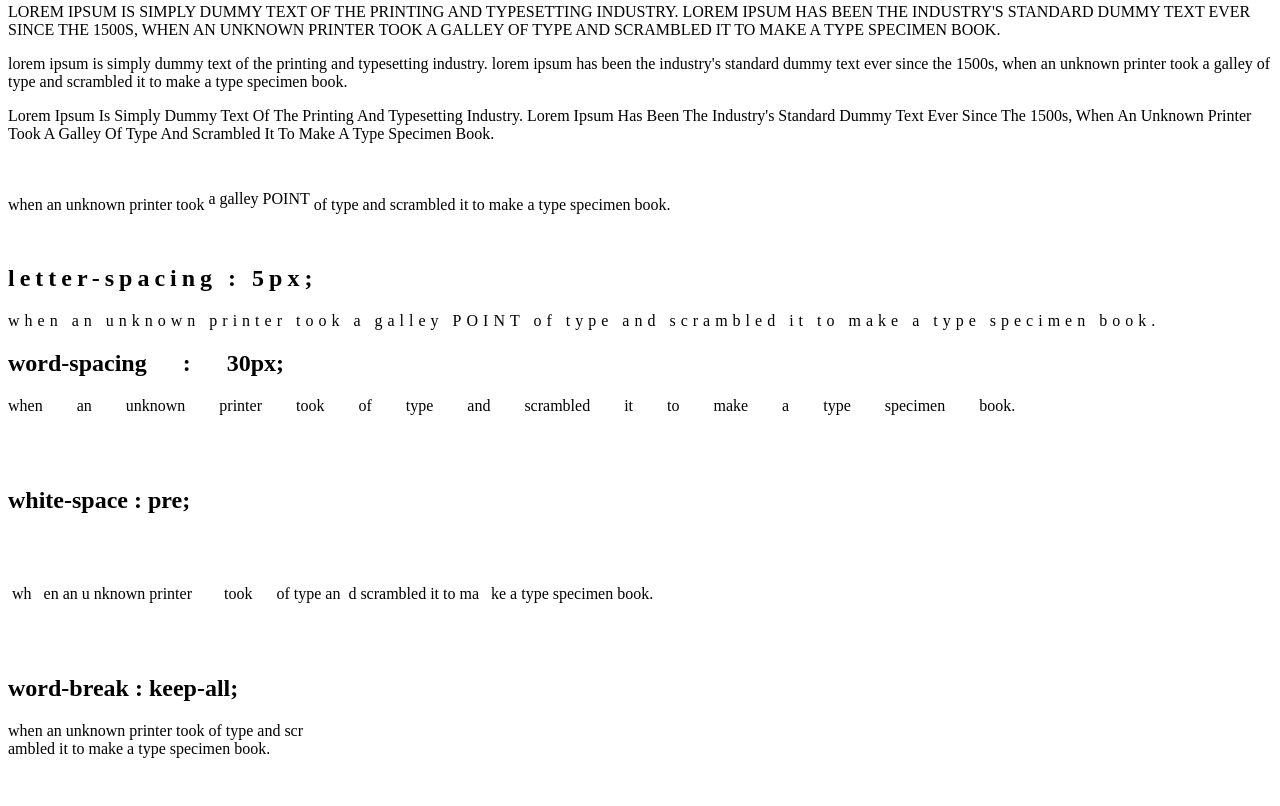
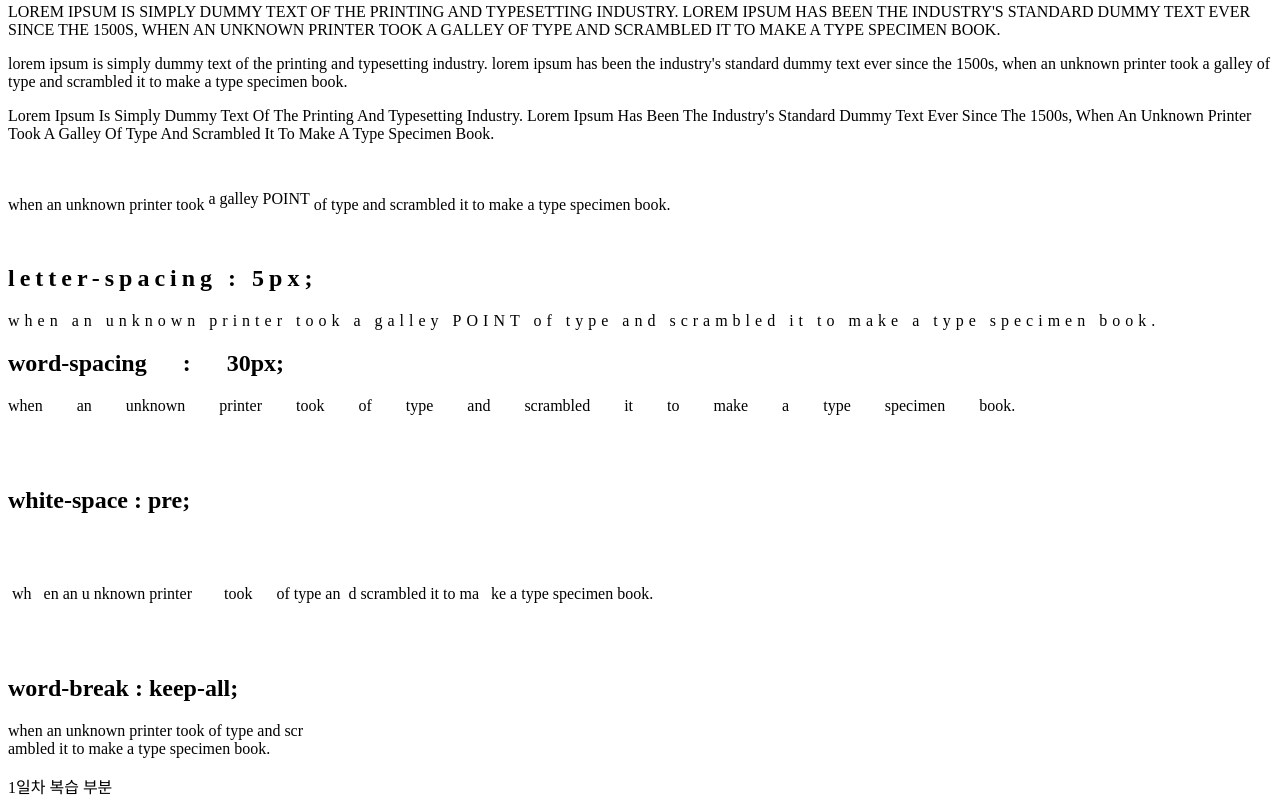
Before and after one commit to kimbora131/sbs_web2, a plain HTML site: page day1/02_text.html in a window 1280 px wide. Shown: the part 741-1547 px from the top of the page. Before the commit the page ends 1515 px from the top, so only its background shows below. Drawn offline with Linux system fonts and the light colour scheme.

Commit message:
1일차 복습

```diff
--- a/day1/02_text.html
+++ b/day1/02_text.html
@@ -116,7 +116,7 @@
         <h2>word-break : keep-all;</h2>
         <p> when an unknown printer took of type and scrambled it to make a type specimen book.</p>
     </div>
-
+    <div class="home">1일차 복습 부분</div>
 
 </body>
 </html>
```
